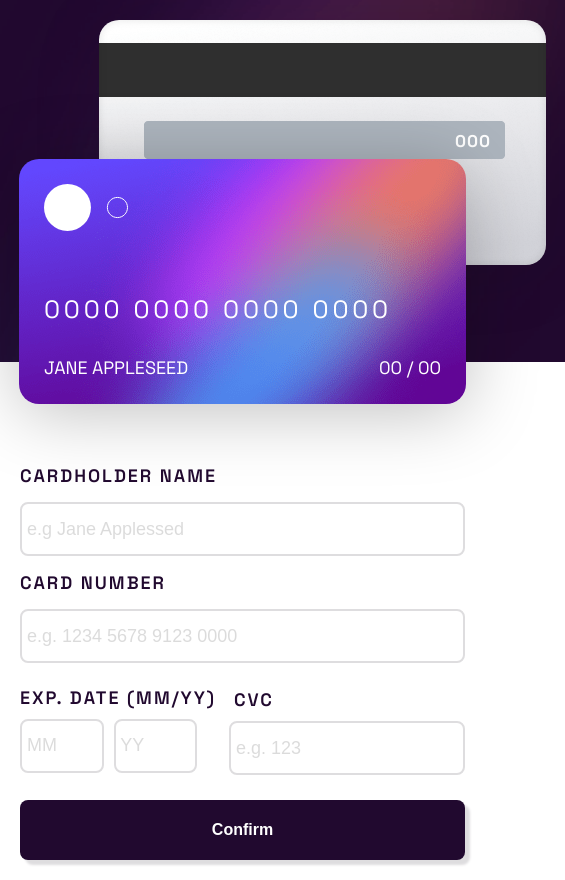
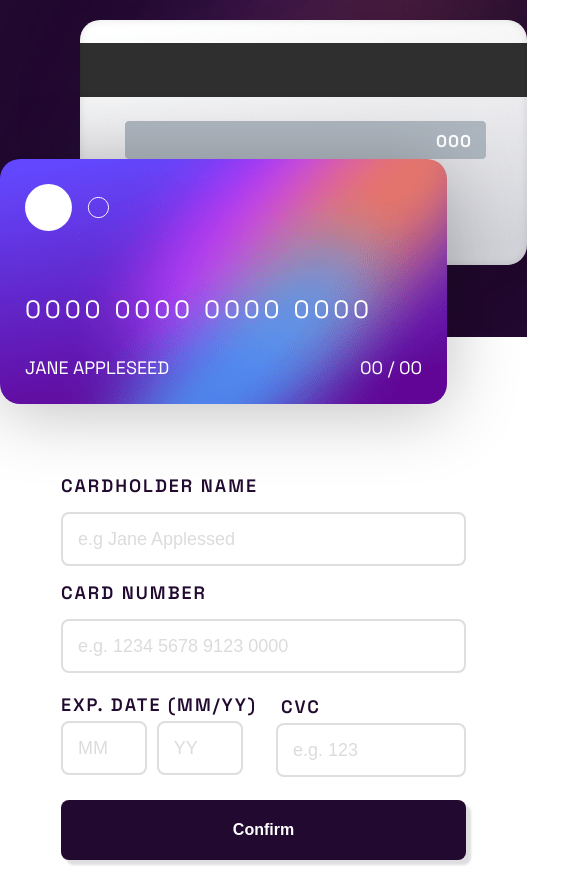
Before and after one commit to AdamGrodzki/react-hook-form, a Next.js app: page / in a window 390 px wide. Shown: the whole page, 565 px wide, since content can reach past the window. Built offline with nearby package versions, Linux system fonts and the light colour scheme.

Commit message:
update
corrected structure for mobile

```diff
--- a/app/page.module.scss
+++ b/app/page.module.scss
@@ -31,7 +31,7 @@
         flex-direction: column-reverse;
         width: fit-content;
         gap: 0;
-        margin: 0 auto;
+        margin: auto;
         padding: 0;
     }
 }
@@ -40,8 +40,10 @@
     width: fit-content;
     display: flex;
     flex-direction: column;
-    margin-bottom: 200px;
     align-self: center;
-    margin: 10px;
-    padding: 10px;
+    padding-top: 50px;
+
+    @media (max-width: $grid-breakpoints-sm) {
+        margin: auto;
 }
+}
--- a/view/Form/form.module.scss
+++ b/view/Form/form.module.scss
@@ -7,12 +7,10 @@
     align-items: center;
     width: 445px;
     padding: 20px;
-    margin-top: 55px;
-
 
     .wrapper{
         display: flex;
-        align-items: center;
+        align-items: flex-start;
         margin: auto;
     }
 
@@ -23,14 +21,13 @@
     .wrapperCVC {
         display: flex;
         flex-direction: column;
-        margin: 10px 0;
     }
 }
 
 // labels
 .labelCardholderName {
     color: $dark-violet;
-    font-size: 18px;
+    font-size: 14px;
     font-weight: 600;
     margin: 0 0 5px 0;
     letter-spacing: 2px;
@@ -40,7 +37,7 @@
 
 .labelCardNumber {
     color: $dark-violet;
-    font-size: 18px;
+    font-size: 14px;
     font-weight: 600;
     margin: 5px 0 5px 0;
     letter-spacing: 2px;
@@ -50,21 +47,19 @@
 
 .labelCVC{
     color: $dark-violet;
-    font-size: 18px;
+    font-size: 14px;
     font-weight: 600;
-    margin: 5px 5px 5px 5px;
+    margin: 12px 5px 5px;
     letter-spacing: 2px;
     text-transform: uppercase;
 }
 
 .expDate {
     color: $dark-violet;
-    font-size: 18px;
+    font-size: 14px;
     font-weight: 600;
     letter-spacing: 2px;
     text-transform: uppercase;
-    white-space: nowrap;
-    display: flex;
     margin-bottom: 5px;
 }
 
@@ -75,7 +70,6 @@
     cursor: pointer;
     font-size: 18px;
     font-weight: 500;
-    line-height: 23px;
     width: 100%;
     height: 35px;
     outline: none;
@@ -91,7 +85,6 @@
     cursor: pointer;
     font-size: 18px;
     font-weight: 500;
-    line-height: 23px;
     width: 100%;
     height: 35px;
     outline: none;
@@ -101,17 +94,15 @@
     }
 }
 .inputCVC {
-    margin: 5px 0;
     border: 2px solid $light-grayish-violet;
     border-radius: 8px;
-    justify-content: center;
     cursor: pointer;
     font-size: 18px;
     font-weight: 500;
-    line-height: 23px;
     height: 35px;
     outline: none;
-    padding: 20px 0;
+    padding: 20px 10px;
+    width: 190px;
     &::placeholder {
         opacity: .25;
     }
@@ -126,7 +117,6 @@
     cursor: pointer;
     font-size: 18px;
     font-weight: 500;
-    line-height: 23px;
     width: 40%;
     height: 35px;
     outline: none;
@@ -142,7 +132,6 @@
     cursor: pointer;
     font-size: 18px;
     font-weight: 500;
-    line-height: 23px;
     width: 40%;
     height: 35px;
     outline: none;
@@ -217,12 +206,14 @@
 @media (max-width: $grid-breakpoints-sm) {
     .form {
         gap: 10px;
-        margin-top: 40px;
-        margin-right: 80px;
-        padding: 0;
     }
+
+    .labelCardholderName, .labelCardNumber, .expDate, .labelCVC {
+        font-size: 18px;
+    }
+
     .inputCardholderName, .inputCardNumber, .inputCVC, .expMM, .expYY {
-        padding: 25px 0;
+        padding: 25px 10px;
     }
     .btnSubmit {
         height: 60px;
--- a/view/FrontCard/frontCard.module.scss
+++ b/view/FrontCard/frontCard.module.scss
@@ -37,6 +37,7 @@
         display: flex;
         justify-content: space-between;
 
+
         width: 100%;
         font-size: 28px;
     }
--- a/view/Success/success.module.scss
+++ b/view/Success/success.module.scss
@@ -8,8 +8,9 @@
     transform: translate(-50%, -50%);
     gap: 30px;
     width: 320px;
-    margin: 200px;
-    margin-top: 500px;
+    opacity: 0;
+
+    animation: move 5s .3s both;
 
 .heading {
     font-size: 26px;
@@ -55,4 +56,18 @@
         box-shadow: 0 0 0 0 rgba(0,0,0,0);
     }
 }
+
+@media (max-width: $grid-breakpoints-sm) {
+ }
 }
+
+@keyframes move {
+    from {
+      transform: scale(0);
+      opacity: 0;
+    }
+    to {
+      transform: scale(1);
+      opacity: 1;
+    }
+  }
--- a/view/Success/success.tsx
+++ b/view/Success/success.tsx
@@ -7,6 +7,7 @@ import logoSuccess from "@/images/icon-complete.svg";
 const handleExit = () => {
   window.location.reload();
 };
+
 
 export const Success = () => {
   return (
```
